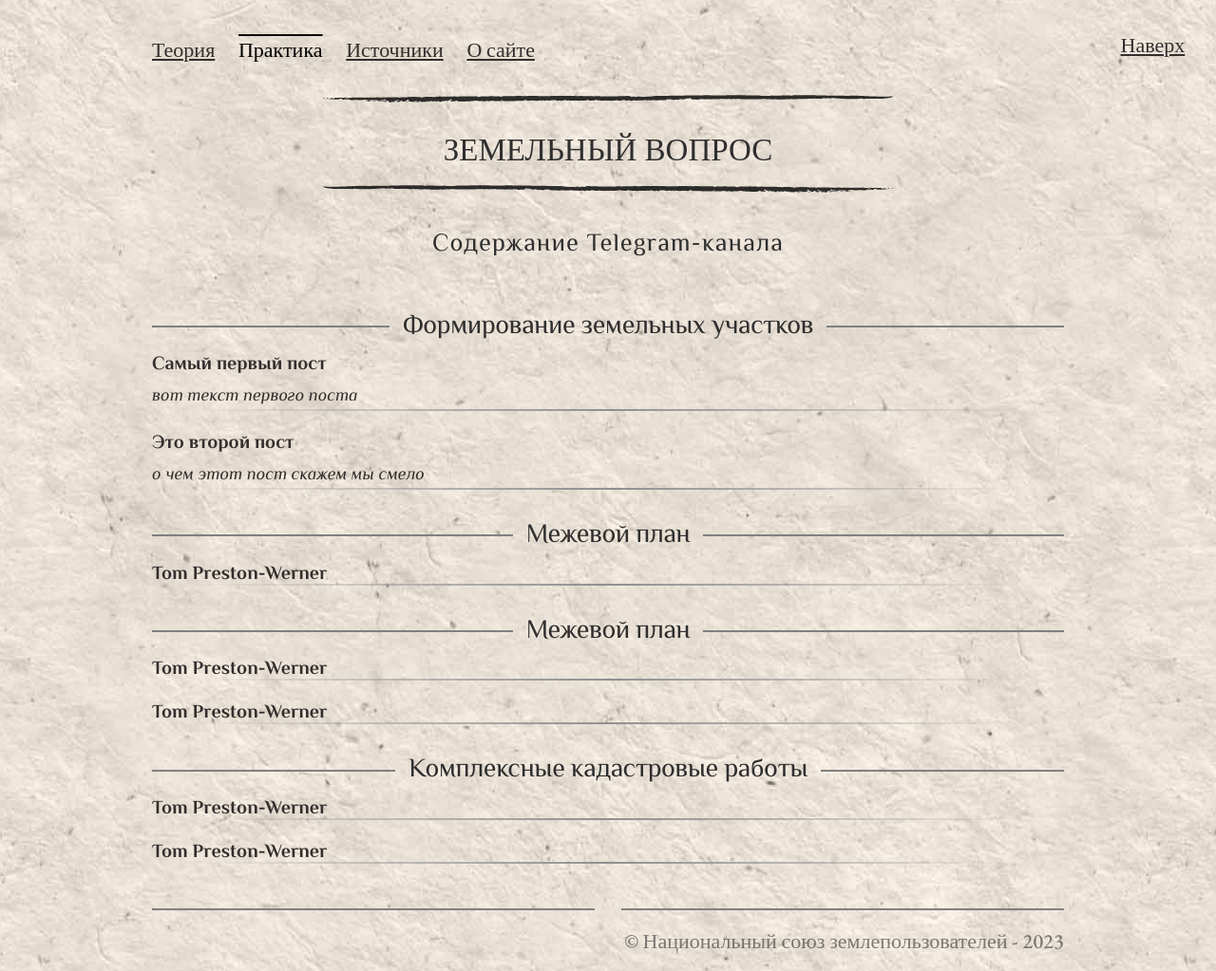
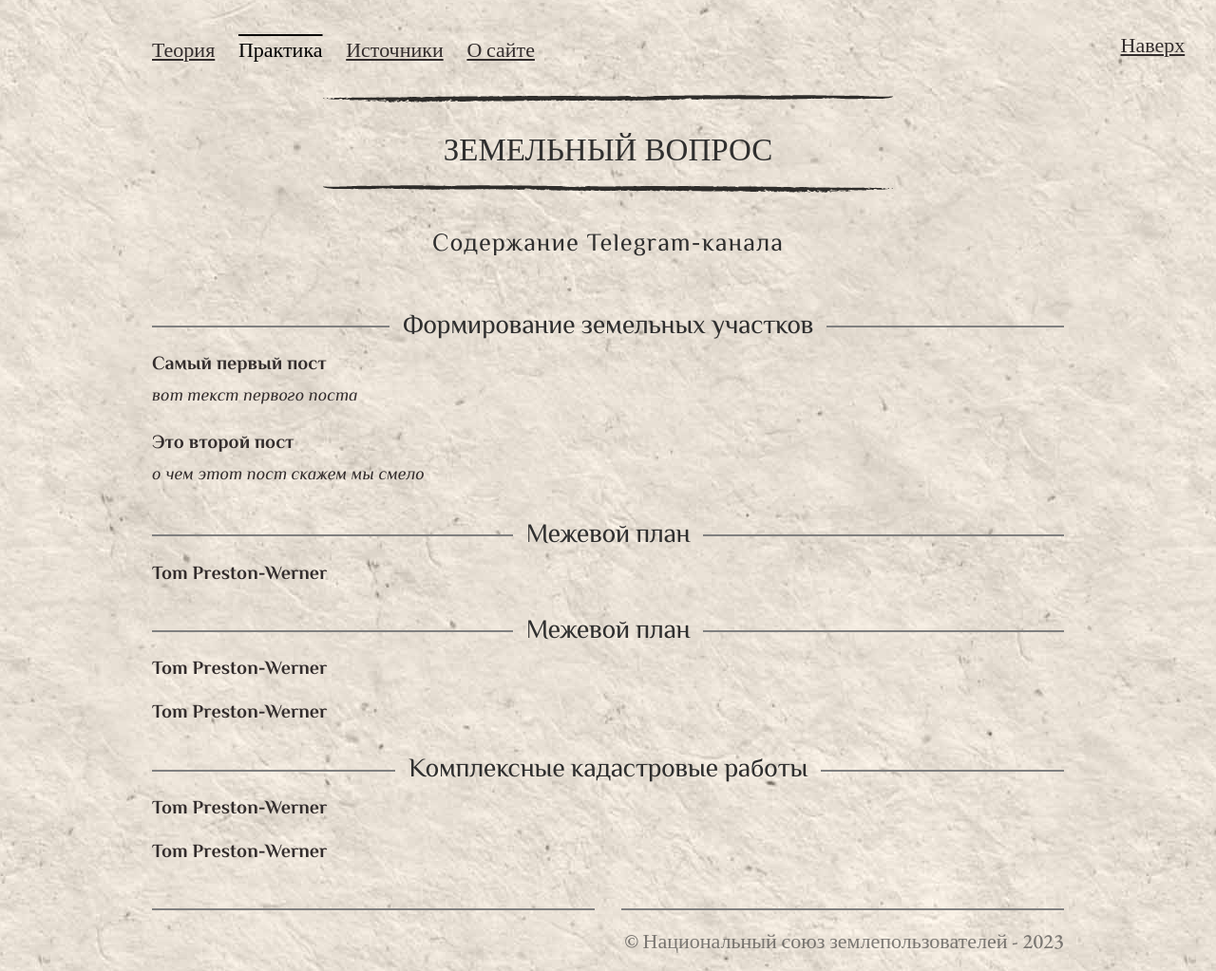
Before and after one commit to SergSi/land-use-art, a Jekyll site: the page built from pages/docs.md, in a window 1280 px wide. Shown: the whole page at 95% size. Built offline with Jekyll 4.4.1, drawn with Linux system fonts in a browser that asks for light colours; some web fonts are replaced.

Commit message:
Update skeleton.css

```diff
--- a/assets/css/skeleton.css
+++ b/assets/css/skeleton.css
@@ -465,7 +465,7 @@ blockquote  {
 hr {
   height: 2px;
   border: none;
-  background-image: linear-gradient(90deg, transparent 5%, #8f8f8f 50%, transparent 95%);
+
 }
 
 /* Clearing
```
